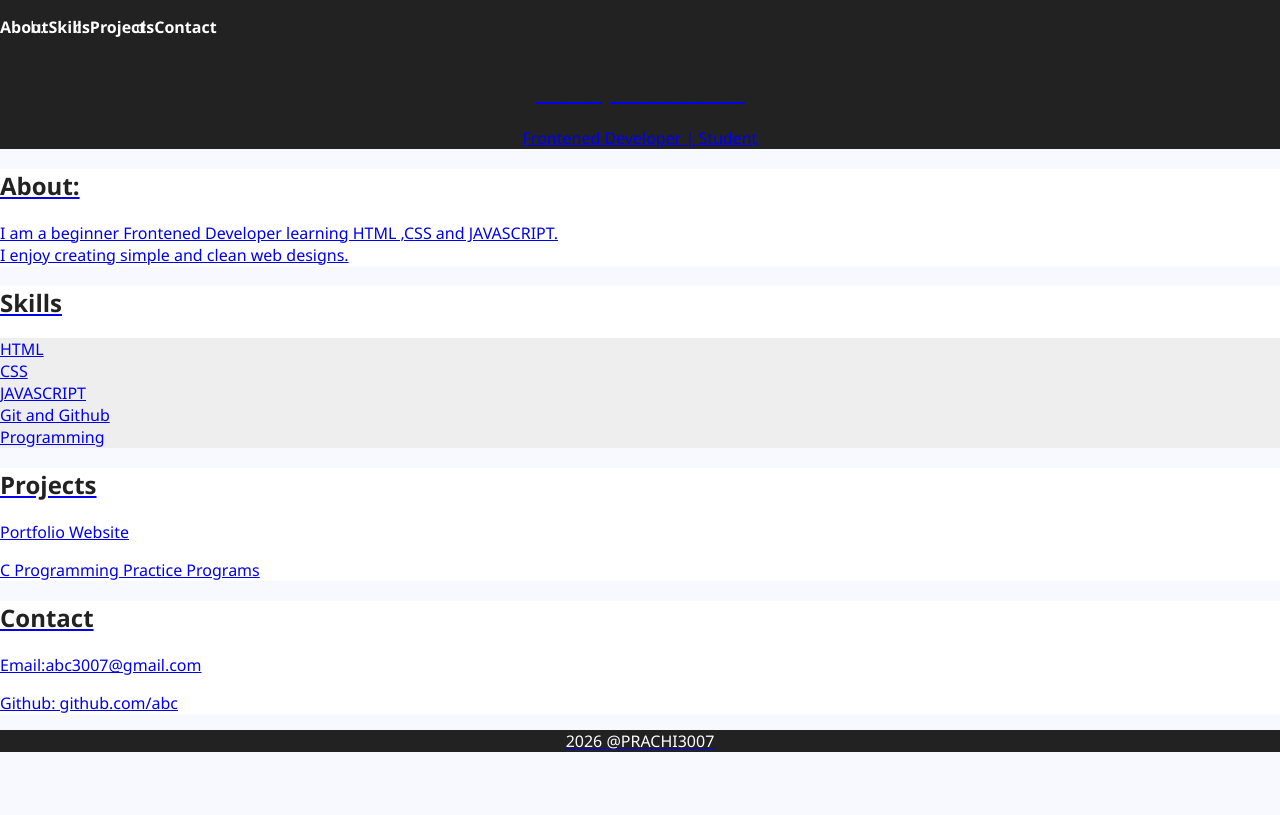
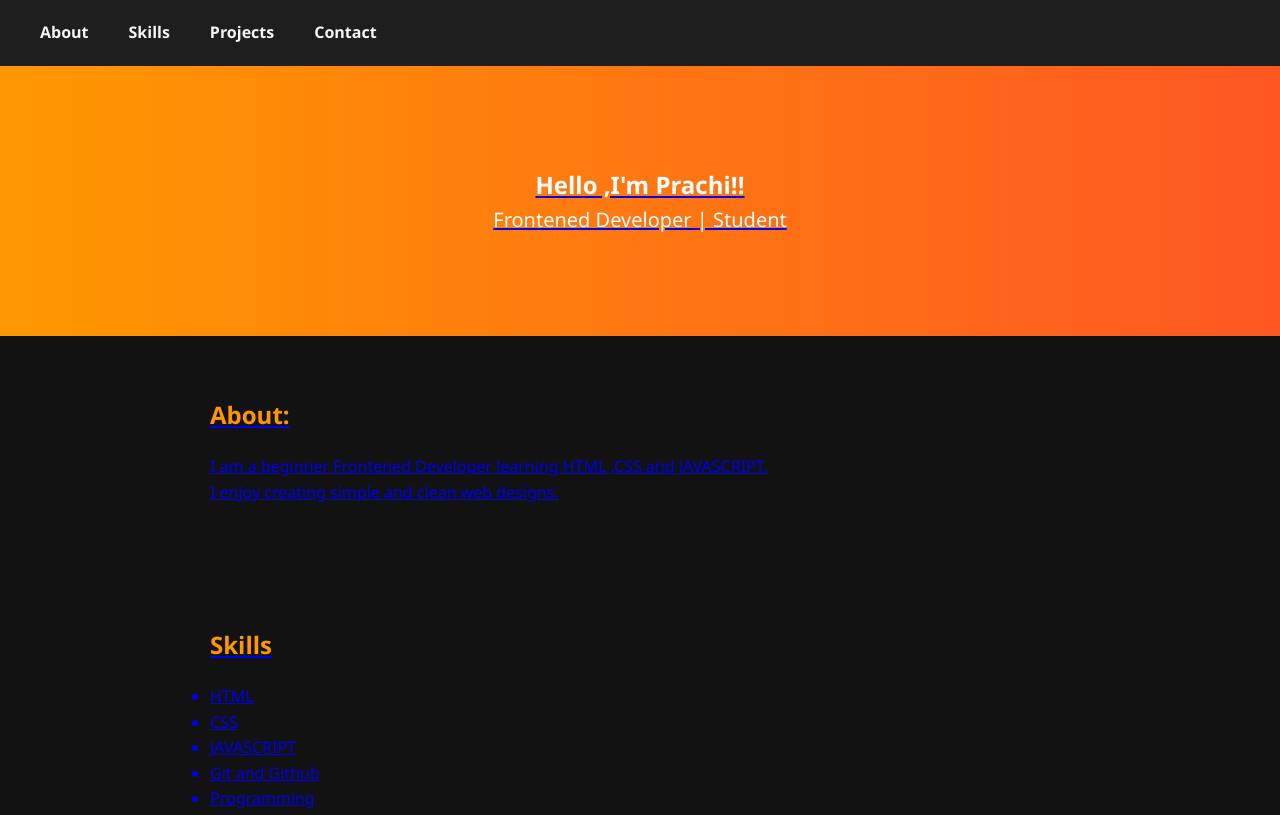
Before and after one commit to tiwariprachi3007/portfolio-, a plain HTML site: page index.html in a window 1280 px wide. Shown: the top 815 px of the page. Drawn offline with Linux system fonts and the light colour scheme.

Commit message:
Refactor CSS for improved styling and layout

```diff
--- a/style.css
+++ b/style.css
@@ -1,83 +1,86 @@
-body{
-    font-family: 'Segoe UI', Tahoma, Geneva, Verdana, sans-serif;
-    background-color:ghostwhite;
-    color: black;
+
+* {
     margin: 0;
     padding: 0;
+    box-sizing: border-box;
 }
 
-header{
-    background-color:#222;
-    color: white;
-    padding: 40;
-    text-align: center;
-}
-footer{
-    background-color:#222 ;
-    color: white;
-    padding: 17;
-    text-align: center;
+body {
+    font-family: 'Segoe UI', Arial, sans-serif;
+    background: #121212;
+    color: #f5f5f5;
+    line-height: 1.6;
 }
 
-h1{
-   font-family:Impact, Haettenschweiler, 'Arial Narrow Bold', sans-serif ;
-   padding: 20;
-   text-align:center;
-   text-decoration: wavy;
-   text-shadow: 0em;
-
+/* Navigation */
+nav {
+    display: flex;
+    justify-content: space-between;
+    align-items: center;
+    padding: 20px 40px;
+    background: #1e1e1e;
+    position: sticky;
+    top: 0;
+    z-index: 1000;
 }
 
-section{
-    background: white;
-    padding: 30;
-    border-radius: 8;
-    margin: 25;
-
-}
-h2{
-    color: #222;
+.logo {
+    font-size: 24px;
+    font-weight: bold;
+    color: #ff9800;
 }
 
-ul{
-    padding: 0%;
-    list-style: disc;
+nav ul {
+    display: flex;
+    gap: 20px;
+    list-style: none;
 }
 
-ul li {
-    background: #eee;
-    list-style:lower-alpha;
-    padding: 8;
-    margin: 5 0;
-
+nav ul li a {
+    color: #f5f5f5;
+    text-decoration: none;
+    font-weight: bold;
+    transition: color 0.3s ease;
 }
 
-nav{
-    display:flex;
-    justify-content:space-between;
-    align-items:center;
+nav ul li a:hover {
+    color: #ff9800;
+    text-decoration: underline;
 }
 
-nav ul{
-    display:flex;
-    gap:20 px;
+/* Hero section */
+.hero {
+    text-align: center;
+    padding: 100px 20px;
+    background: linear-gradient(to right, #ff9800, #ff5722);
+    color: #fff;
 }
 
-nav ul li{
-    background:none;
-}
-nav ul li a {
-    color:white;
-    text-decoration:none;
-    font-weight:bold;
-}
-nav ul li a:hover{
-    text-decoration:underline;
+.hero h1 {
+    font-size: 48px;
+    margin-bottom: 10px;
 }
 
-.logo{
-    font-size:24 px;
+.hero p {
+    font-size: 20px;
 }
-.hero{
-    margin-top:40 px;
+
+/* Sections */
+section {
+    padding: 60px 20px;
+    max-width: 900px;
+    margin: auto;
 }
+
+section h2 {
+    margin-bottom: 20px;
+    color: #ff9800;
+}
+
+/* Footer */
+footer {
+    text-align: center;
+    padding: 20px;
+    background: #1e1e1e;
+    color: #aaa;
+}
```
